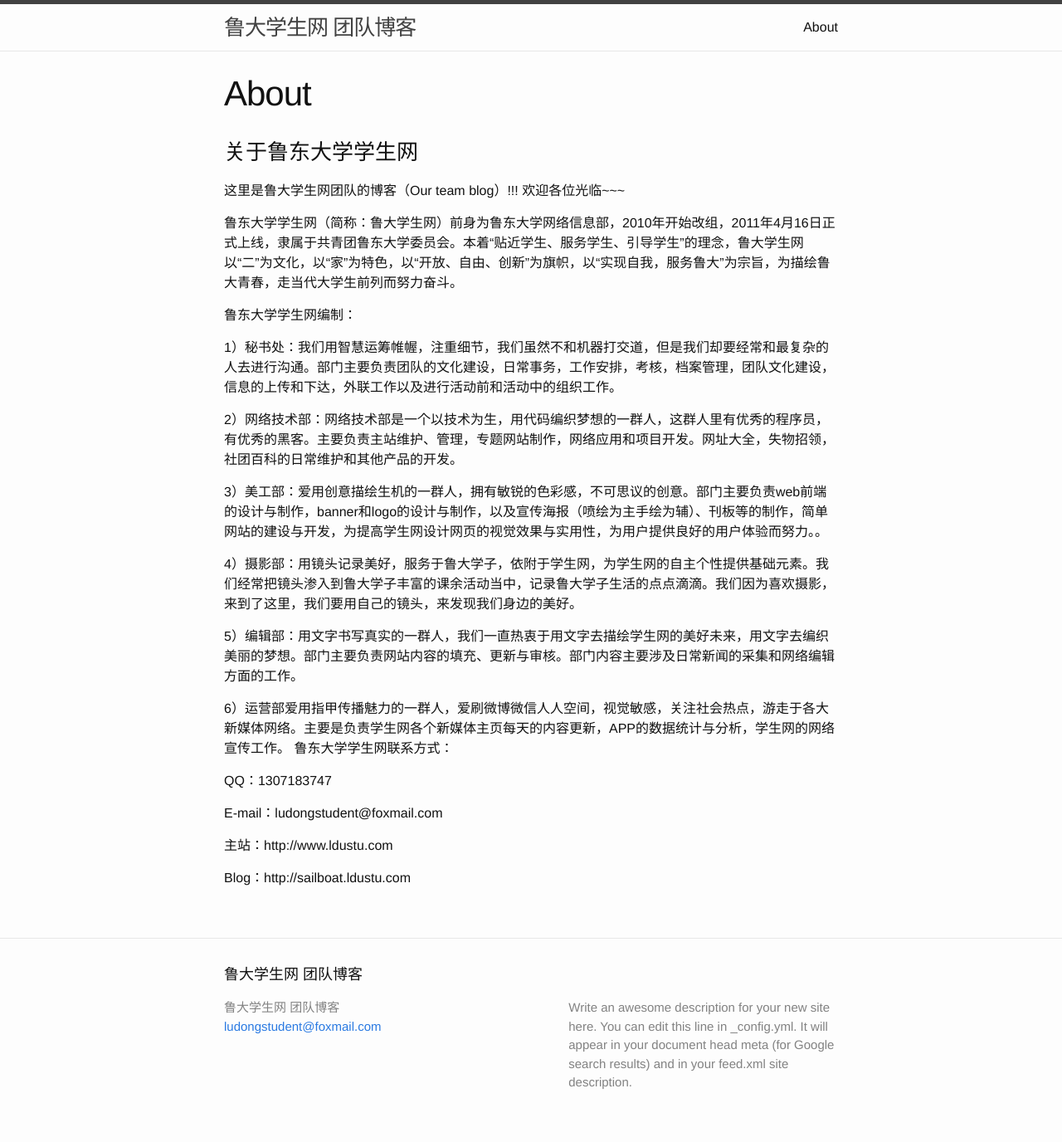
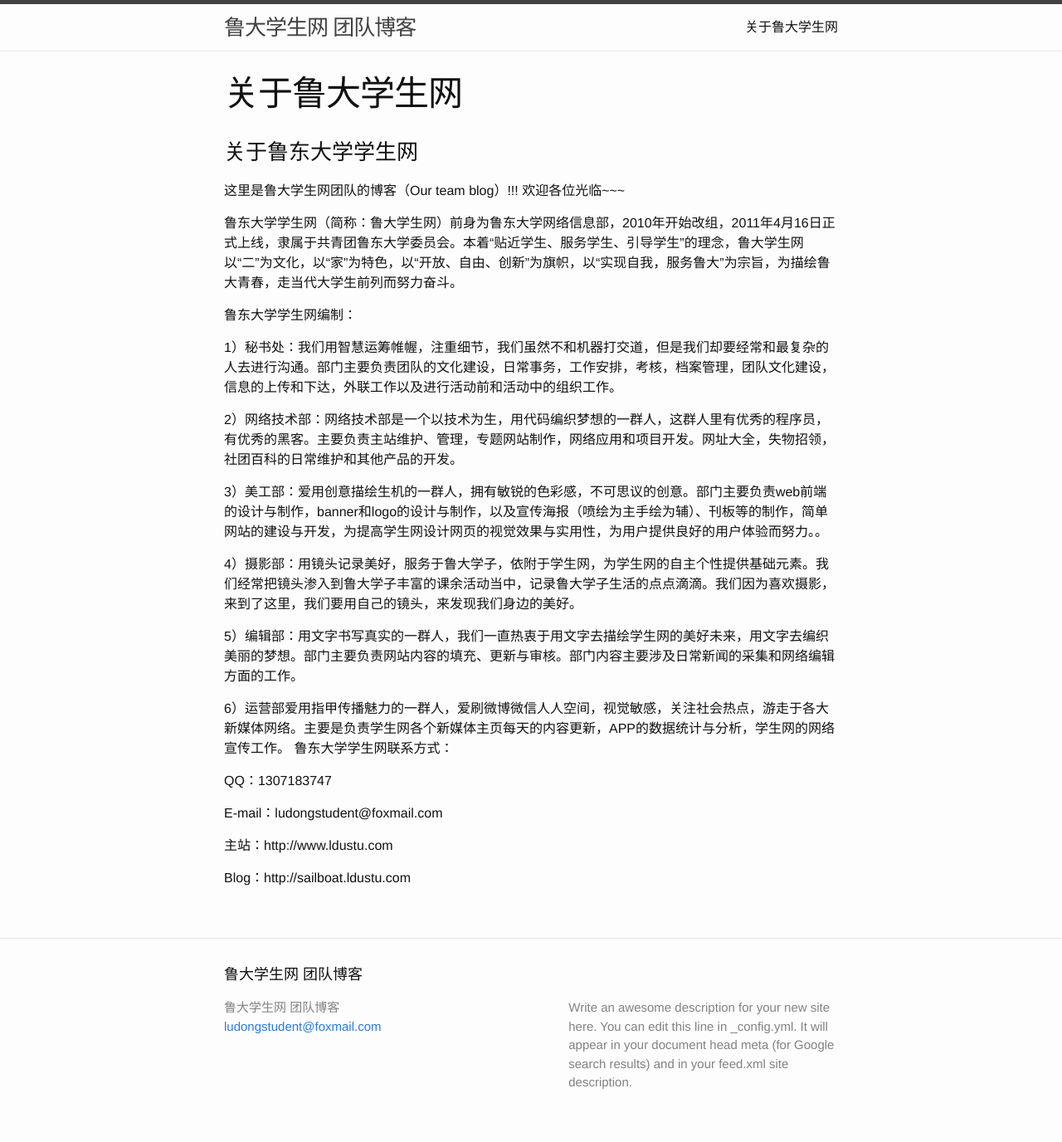
Before and after one commit to ldsn/sailboat, a Jekyll site: the page built from about.md, in a window 1280 px wide. Shown: the whole page at 83% size. Built offline with Jekyll 4.4.1, drawn with Linux system fonts in a browser that asks for light colours.

Commit message:
add about

```diff
--- a/about.md
+++ b/about.md
@@ -1,6 +1,6 @@
 ---
 layout: page
-title: About
+title: 关于鲁大学生网
 permalink: /about-us/
 ---
 <h3>关于鲁东大学学生网</h3>
```
